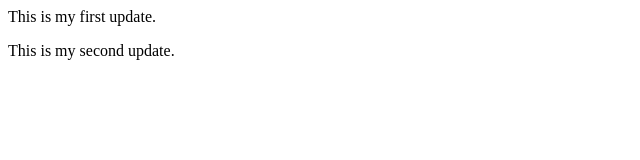
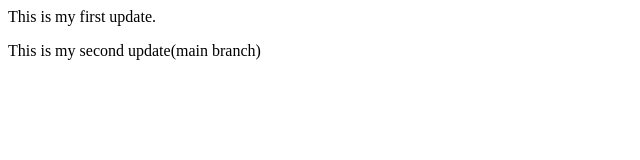
Before and after one commit to raghvinnn/SampleRepository, a plain HTML site: page index.html in a window 1280 px wide. Shown: the full height of the page, 0-640 px from the left. Drawn offline with Linux system fonts and the light colour scheme.

Commit message:
main branch commit

```diff
--- a/index.html
+++ b/index.html
@@ -1,2 +1,2 @@
 <p>This is my first update.</p>
-<p>This is my second update.</p>
+<p>This is my second update(main branch)</p>
```
